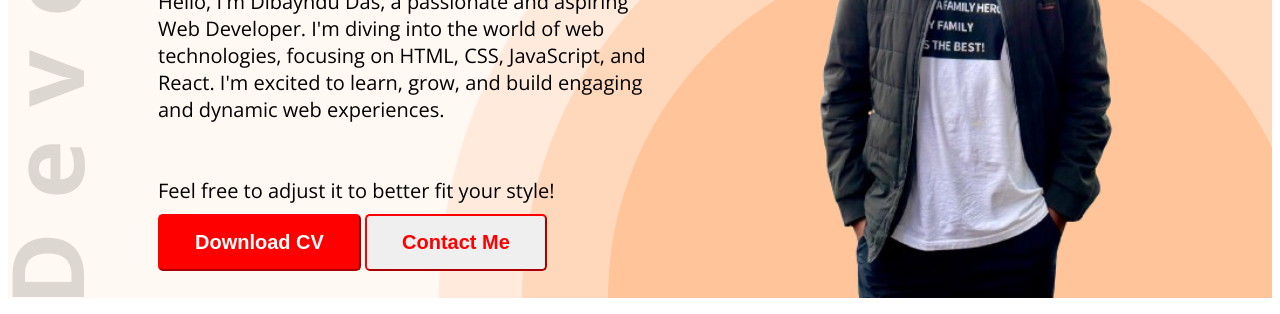
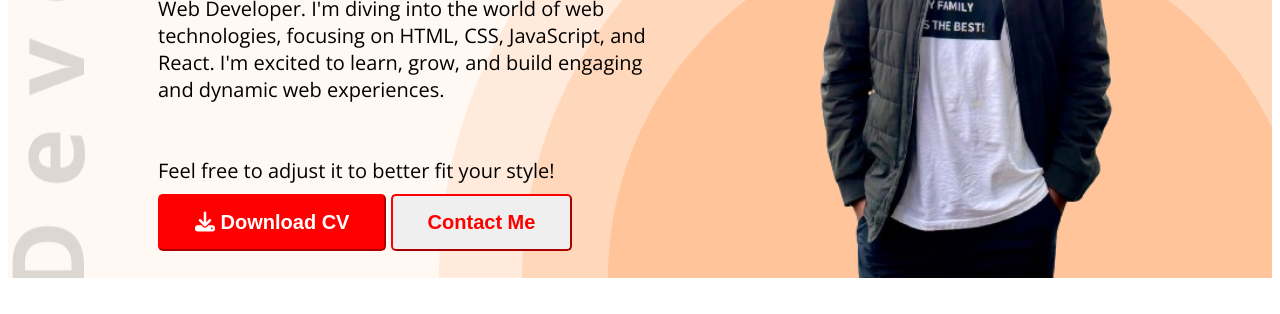
Before and after one commit to dibayndu-das/WebsiteUsingHTML, a plain HTML site: page index.html in a window 1280 px wide. Shown: the part 486-800 px from the top of the page. Drawn offline with nearby package versions, Linux system fonts and the light colour scheme.

Commit message:
final done

```diff
--- a/Styles/style.css
+++ b/Styles/style.css
@@ -77,10 +77,10 @@ header {
   background-color: #fff8f3;
   background-image: url(../images/header_bg.png),url(../images/developer.png);;
   background-repeat: no-repeat;
-  background-position: bottom right, left bottom;
+  background-position: bottom right, top left;
 }
 .banner{
-  padding: 90px 30px 0px 150px;
+  padding: 70px 30px 0px 150px;
   display: flex;
   justify-content: space-between;
   align-items: center;
--- a/index.html
+++ b/index.html
@@ -9,6 +9,9 @@
     <link rel="preconnect" href="https://fonts.googleapis.com">
     <link rel="preconnect" href="https://fonts.gstatic.com" crossorigin>
     <link href="https://fonts.googleapis.com/css2?family=Open+Sans:ital,wght@0,300..800;1,300..800&display=swap" rel="stylesheet">
+
+    <!-- font awesome link -->
+    <script src="https://kit.fontawesome.com/3f5f050e51.js" crossorigin="anonymous"></script>
 
     <!-- CSS Link -->
     <link rel="stylesheet" href="Styles/style.css">
@@ -34,7 +37,7 @@
                 <br>
                 <br>
             Feel free to adjust it to better fit your style!</p>
-            <button class="btn-primary">Download CV</button>
+            <button class="btn-primary"><i class="fa-solid fa-download"></i> Download CV</button>
             <button class="btn-primary2">Contact Me</button>
         </div>
         <img class="profile-pic" src="images/DasBabu.png" alt="Das">
@@ -141,7 +144,7 @@
                 </div>
             </div>
             <div class="btn-download">
-                <button class="btn-primary">Download CV</button>
+                <button class="btn-primary"><i class="fa-solid fa-download"></i> Download CV</button>
             </div>
         </section>
     </main>
```
